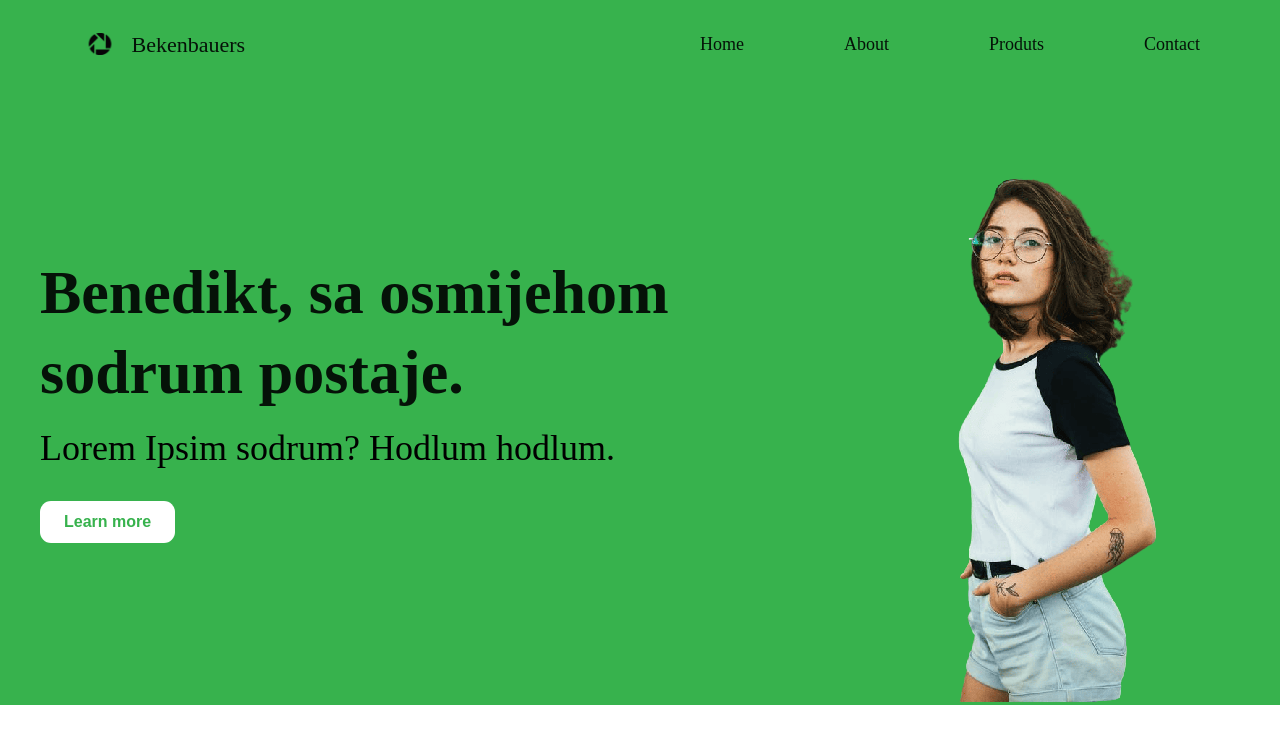
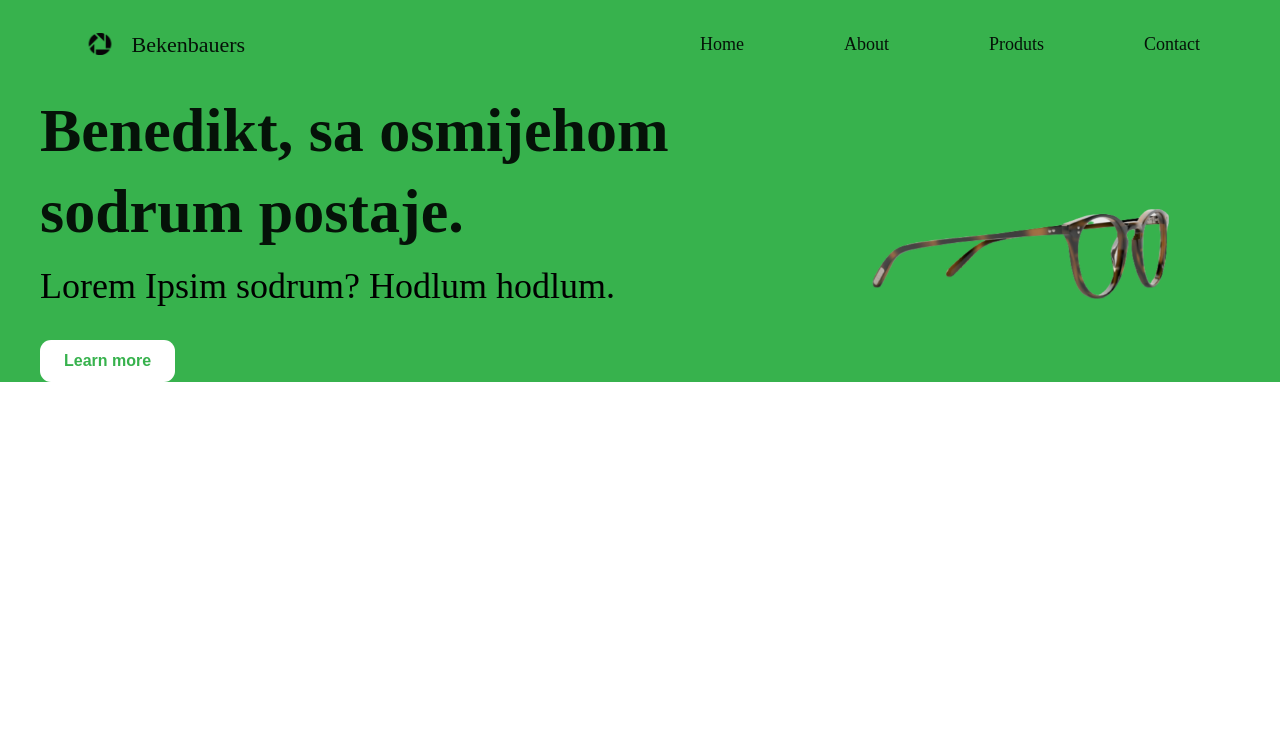
Before and after one commit to nemanjamalesija/landing-page-saas, a React (Create React App) app: page / in a window 1280 px wide. Shown: the top 744 px of the page. Built offline with nearby package versions, Linux system fonts and the light colour scheme.

Commit message:
Experiment with 3d glasses

```diff
--- a/src/components/Hero.tsx
+++ b/src/components/Hero.tsx
@@ -1,5 +1,6 @@
 import React from 'react';
 import hero from '../images/hero.png';
+import threeDtest from '../images/threeDtest.png';
 
 const Hero = () => {
   return (
@@ -15,7 +16,7 @@ const Hero = () => {
           <button className="btn hero__container--button">Learn more</button>
         </div>
         <div className="hero__container--image-div">
-          <img className="hero__container--image" src={hero} alt="hero" />
+          <img className="hero__container--image" src={threeDtest} alt="hero" />
         </div>
       </div>
     </section>
--- a/src/index.css
+++ b/src/index.css
@@ -62,10 +62,10 @@ body {
 .hero__container--image-div {
   place-self: end;
   transform-style: preserve-3d;
-  transition: transform 0.5s;
+  transition: transform 2s;
 }
 .hero__container--image-div:hover {
-  transform: rotateY(180deg);
+  transform: rotateY(360deg);
 }
 .hero__container--image {
   width: 100%;
--- a/src/main.scss
+++ b/src/main.scss
@@ -74,11 +74,11 @@ body {
     &--image-div {
       place-self: end;
       transform-style: preserve-3d;
-      transition: transform 0.5s;
+      transition: transform 2s;
     }
 
     &--image-div:hover {
-      transform: rotateY(180deg);
+      transform: rotateY(360deg);
     }
 
     &--image {
```
Also changed, not shown: src/images/threeDtest.png (added).
